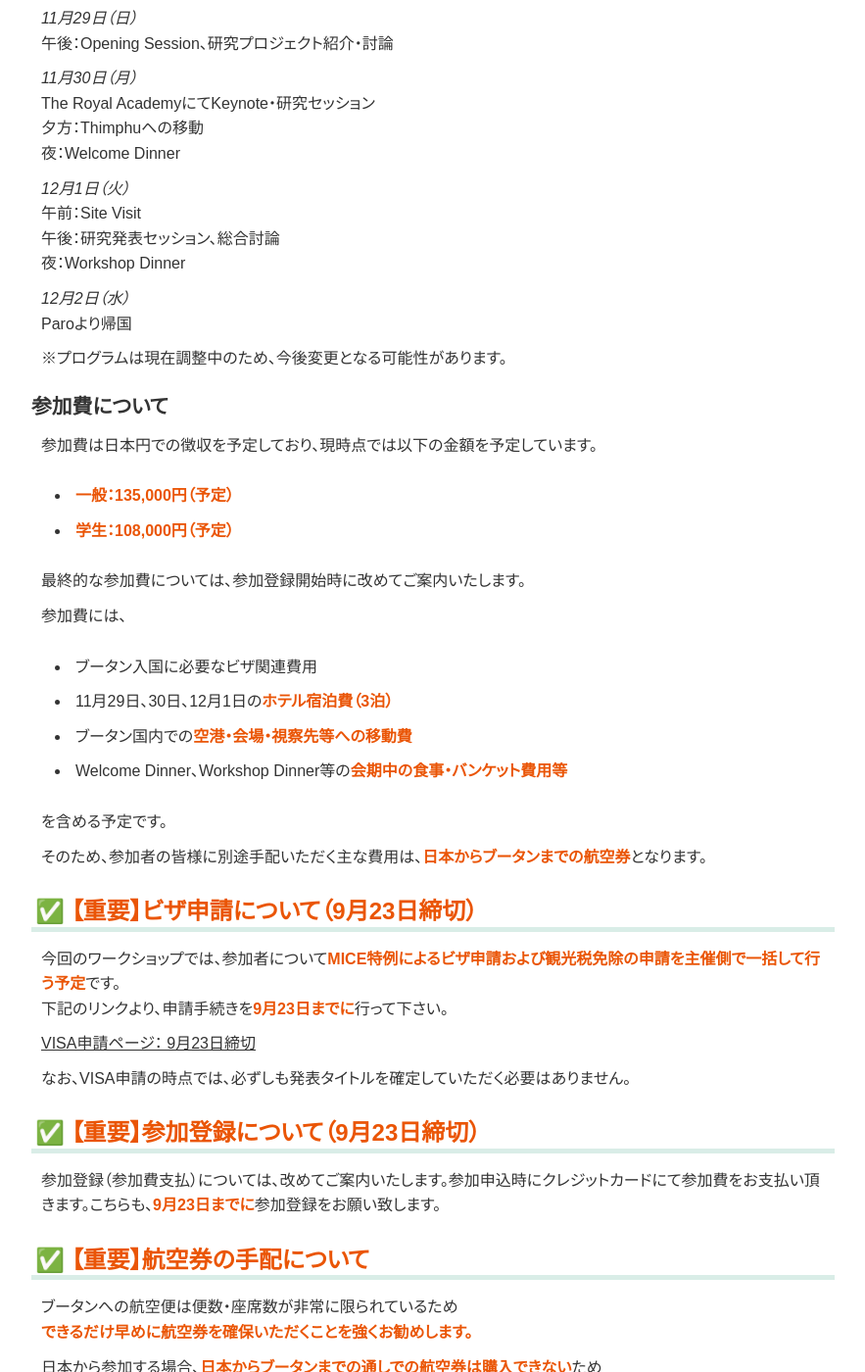
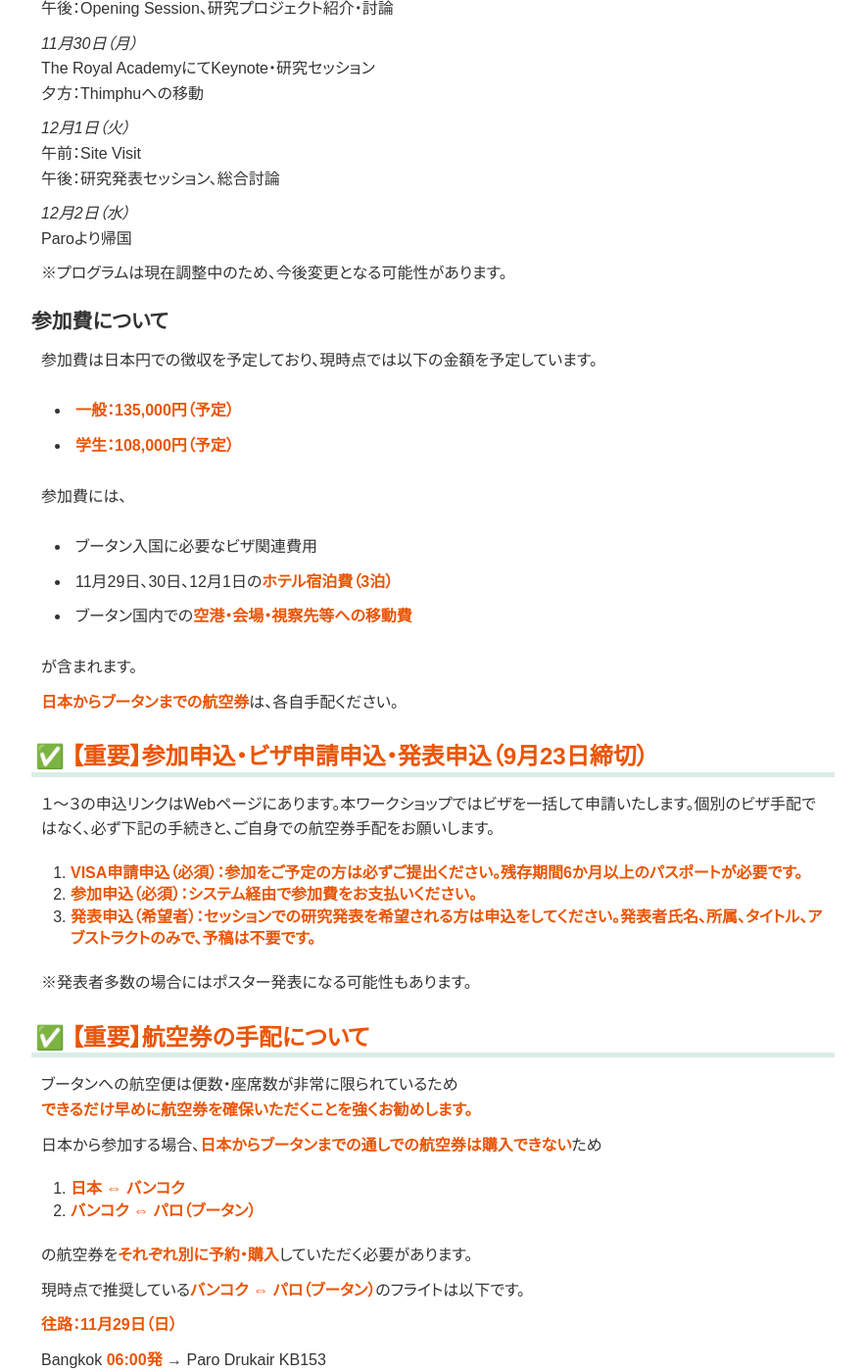
Before and after one commit to IEICE-SeMI/ieice-semi.github.io, a Jekyll site: the page built from docs/_posts/2026-11-29-conf.md, in a window 1280 px wide and 1400 px high, scrolled down 2185 px. Shown: the whole window at 98% size, without its empty margins (198-1081 px from the left). Built offline with Jekyll 4.4.1, drawn with Linux system fonts in a browser that asks for light colours; some of the changed text lies outside the part shown.

Commit message:
海外２種研究会参加申込情報の修正

```diff
--- a/docs/_posts/2026-11-29-conf.md
+++ b/docs/_posts/2026-11-29-conf.md
@@ -43,7 +43,6 @@ SeMI研究会の皆様からも広く発表・参加を募集いたします。
 ## ✅ 開催概要
 ###  日時：
 2026年11月29日（日）～12月1日（火）
-※12月2日（水）現地出発を想定した日程です。
 
 ###  開催地：
 Paro, Kingdom of Bhutan
@@ -52,7 +51,7 @@ Paro, Kingdom of Bhutan
 Tashi Namgay Resort
 The Royal Academy
 ###  主催：
-センサネットワークとモバイルインテリジェンス研究専門委員会（SeMI）
+* センサネットワークとモバイルインテリジェンス研究専門委員会（SeMI）
 ###  共催：
 
 * JST CREST S5基盤ソフト領域
@@ -60,7 +59,6 @@ The Royal Academy
 
 ### 発表の形態：
 現地でのオーラル発表、もしくはポスター発表形式（英語）
-
 発表のタイトル、アブストラクトのみ、原稿不要。
 
 ### 主な予定
@@ -71,12 +69,10 @@ The Royal Academy
 *11月30日（月）*
 The Royal AcademyにてKeynote・研究セッション
 夕方：Thimphuへの移動
-夜：Welcome Dinner
 
 *12月1日（火）*
 午前：Site Visit
 午後：研究発表セッション、総合討論
-夜：Workshop Dinner
 
 *12月2日（水）*
 Paroより帰国
@@ -89,29 +85,25 @@ Paroより帰国
 * **一般：135,000円（予定）**
 * **学生：108,000円（予定）**
 
-最終的な参加費については、参加登録開始時に改めてご案内いたします。
-
 参加費には、
 
 * ブータン入国に必要なビザ関連費用
 * 11月29日、30日、12月1日の**ホテル宿泊費（3泊）**
 * ブータン国内での**空港・会場・視察先等への移動費**
-* Welcome Dinner、Workshop Dinner等の**会期中の食事・バンケット費用等**
 
-を含める予定です。
+が含まれます。
 
-そのため、参加者の皆様に別途手配いただく主な費用は、**日本からブータンまでの航空券**となります。
+**日本からブータンまでの航空券**は、各自手配ください。
 
-## ✅  **【重要】ビザ申請について（9月23日締切）**
-今回のワークショップでは、参加者について**MICE特例によるビザ申請および観光税免除の申請を主催側で一括して行う予定**です。
-下記のリンクより、申請手続きを**9月23日までに**行って下さい。
+## ✅  **【重要】参加申込・ビザ申請申込・発表申込（9月23日締切）**
+１～３の申込リンクはWebページにあります。本ワークショップではビザを一括して申請いたします。個別のビザ手配ではなく、必ず下記の手続きと、ご自身での航空券手配をお願いします。
 
-[VISA申請ページ： 9月23日締切](https://internet-of-realities.org/bhutan2026/registration.html#registration-form)
+1. **VISA申請申込（必須）：参加をご予定の方は必ずご提出ください。残存期間6か月以上のパスポートが必要です。**
+2. **参加申込（必須）：システム経由で参加費をお支払いください。**
+3. **発表申込（希望者）：セッションでの研究発表を希望される方は申込をしてください。発表者氏名、所属、タイトル、アブストラクトのみで、予稿は不要です。**
 
-なお、VISA申請の時点では、必ずしも発表タイトルを確定していただく必要はありません。
+※発表者多数の場合にはポスター発表になる可能性もあります。
 
-## ✅  **【重要】参加登録について（9月23日締切）**
-参加登録（参加費支払）については、改めてご案内いたします。参加申込時にクレジットカードにて参加費をお支払い頂きます。こちらも、**9月23日までに**参加登録をお願い致します。
 
 ##  ✅  **【重要】航空券の手配について**
 ブータンへの航空便は便数・座席数が非常に限られているため
@@ -139,38 +131,10 @@ Bangkok－Paro間の往復航空券は、現時点で**約18万円程度**とな
 
 また、往路はBangkokを朝6:00に出発するため、日本からの参加者は原則として**11月28日（土）までにBangkokへ到着し、Bangkokで前泊する旅程**をご検討ください。
 
-ブータン便は座席数が限られているため、発表申込締切を待たず、**VISA申請と平行して航空券を確保いただくことをお勧めします。**
+ブータン便は座席数が限られているため、発表申込締切を待たず、**参加申込・VISA申請と同時に航空券を確保いただくことをお勧めします。**
 
 ※フライト時刻・航空運賃は今後変更される可能性があります。航空券購入時には、必ず航空会社等の最新情報をご確認ください。
 
-
-## ■今後の予定
-
-現時点では、概ね以下の流れを予定しています。
-
-**8月～9月23日**
-* 専用フォームでのVISA申請の受付開始
-* 参加者各自で航空券を確保
-* 参加登録受付
-* 発表申込受付
-
-**9月23日**
-**専用フォームでのVISA申請締切**
-* パスポート情報等の提出
-* 参加予定者の確定
-**参加登録受付締切**
-* 正式発表申込、参加登録（参加費の支払（Payvent））
-
-**9月23日以降**
-
-* MICE特例ビザ・観光税免除等の一括申請
-
-** 10月末頃 **
-* 発表申込締切
-
-
-
-今回は、通常の国内研究会とは異なり、ビザ等の一括申請や航空便の確保の都合から、**発表申込よりも先に参加登録・VISA申請する必要があります。**
 
 参加を検討されている皆様には少し早めのご判断をお願いすることとなりますが、ブータンという非常にユニークな環境で、日本・ブータン双方の研究者・有識者とともに、AI・ICT技術と持続可能な社会の将来像について議論できる貴重な機会にしたいと考えております。
 
```
